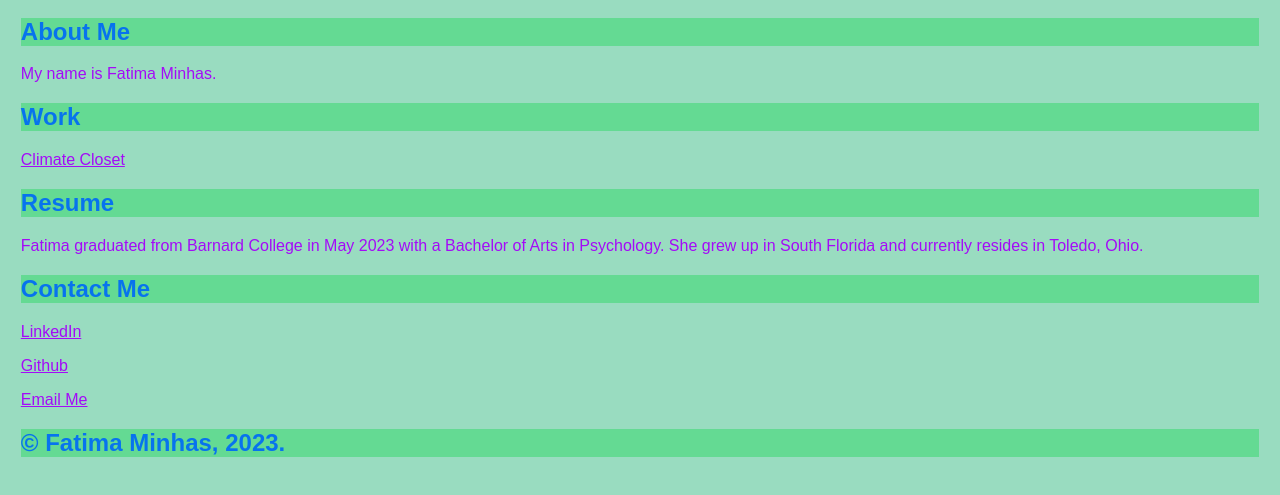
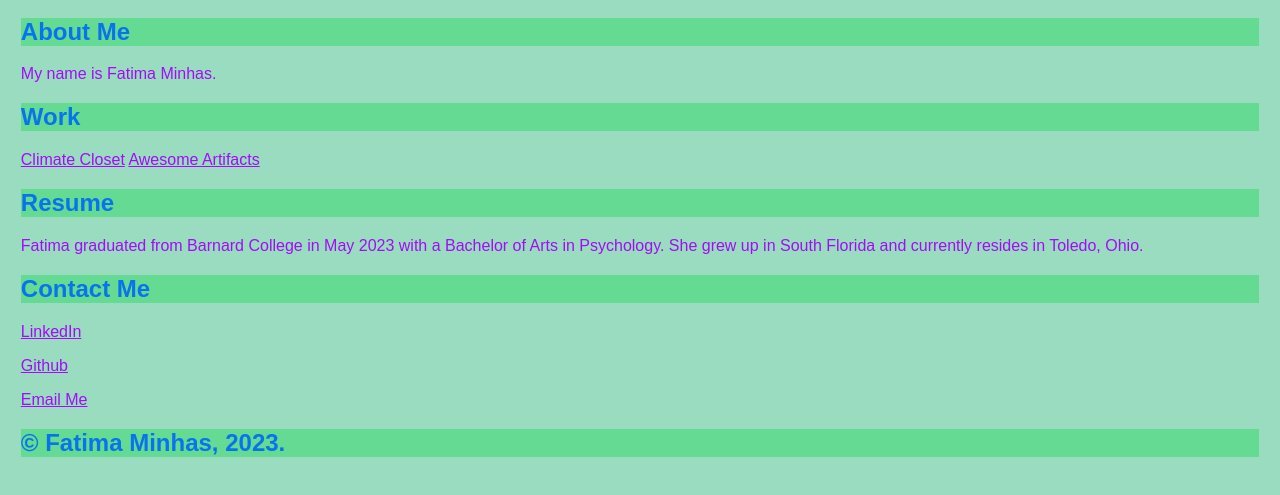
Before and after one commit to fatimaminhas/time-capsule, a plain HTML site: page index.html in a window 1280 px wide. Shown: the part 103-598 px from the top of the page. Drawn offline with Linux system fonts and the light colour scheme.

Commit message:
added project 2 link

```diff
--- a/index.html
+++ b/index.html
@@ -36,6 +36,7 @@
         <h2 style="color: #0773ee">Work</h2>
         <p>
           <a href="https://sentuhxd.github.io/climate-closet/index.html" title="Climate Closet">Climate Closet</a>
+          <a href="https://awesome-artifacts-37df7ca2b95d.herokuapp.com/" title="Awesome Artifacts">Awesome Artifacts</a>
         </p>
       </div>
       <div id="Resume" class="Resume">
```
